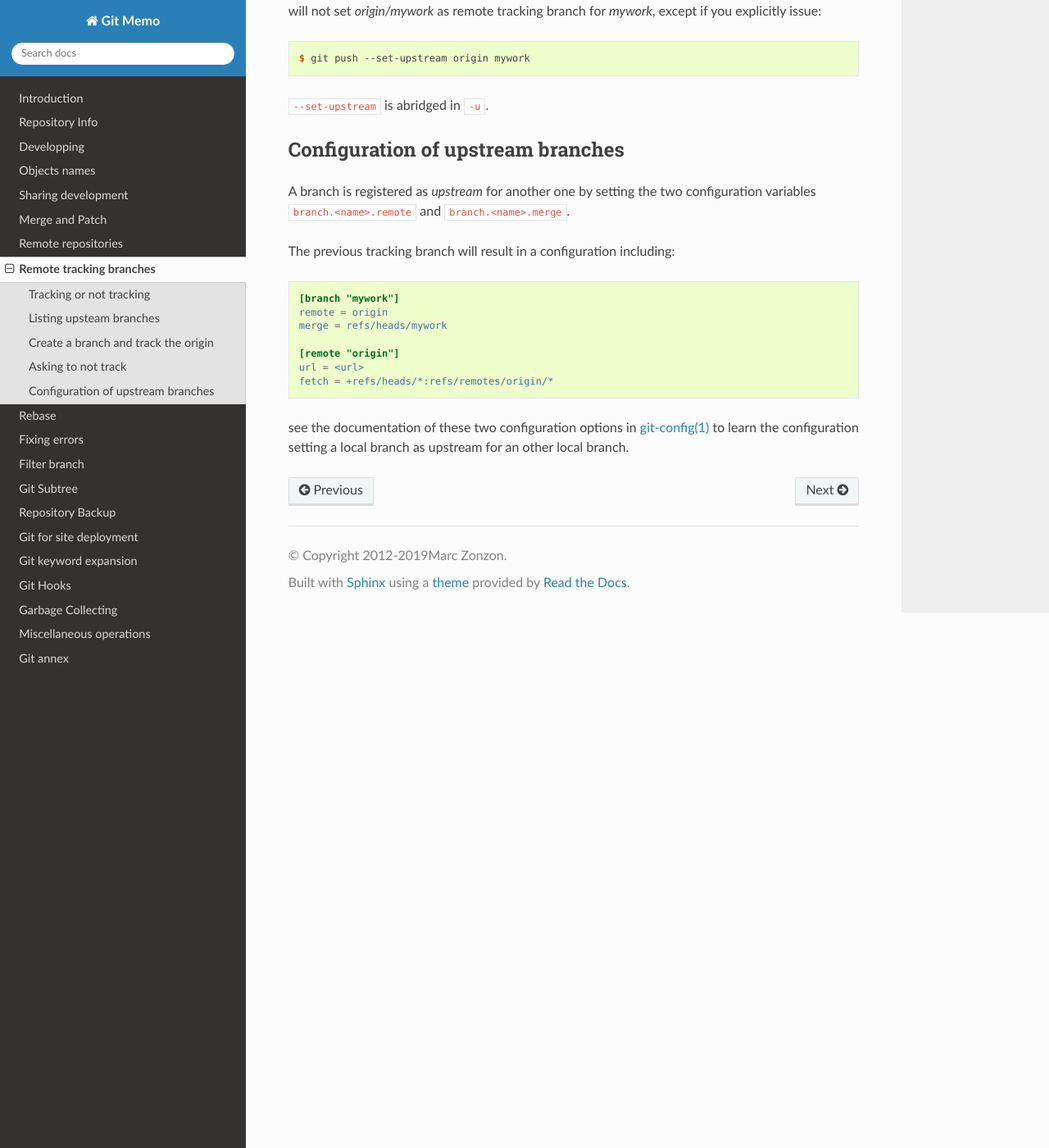
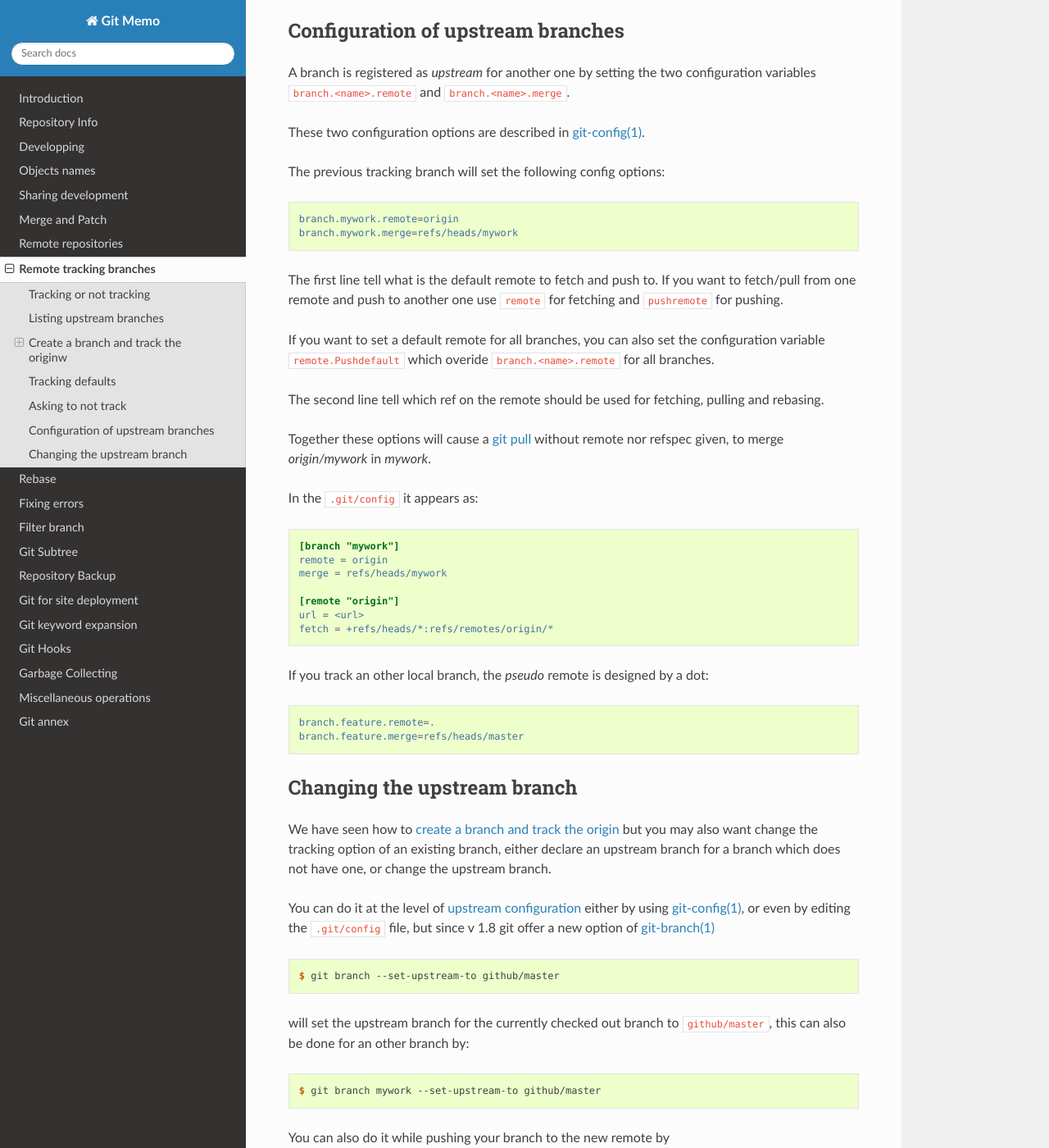
Before and after one commit to marczz/git-memo, a Sphinx documentation site: the page built from source/remote_tracking.rst, in a window 1280 px wide and 1400 px high, scrolled down 3521 px. Shown: the whole window at 82% size. Built offline with Sphinx 7.4.7 and the Read the Docs theme 2.0.0, drawn with Linux system fonts in a browser that asks for light colours; some of the changed text lies outside the part shown.

Commit message:
remote_tracking.rst: reorganized, expanded.

```diff
--- a/source/remote_tracking.rst
+++ b/source/remote_tracking.rst
@@ -1,19 +1,18 @@
 ..  _remote_tracking:
 
-.. index:: !branch
+..  index::
+    branch
+    !single: git;branch
+    pair: remote; tracking
+    pair: upstream; branch
+    pair: branch; track
 
-.. index::
-    !single: git;branch
-
-..  index::
-    remote; tracking
-    pair: upstream; branch
-
+========================
 Remote tracking branches
 ========================
 
 Tracking or not tracking
-------------------------
+========================
 
 When you :ref:`clone a remote repository <remote_clone>` all the
 remote branches are tracked and set as *upstream branch* for
@@ -27,8 +26,8 @@ default value of the global ``branch.autosetupmerge`` configuration flag.
 If you want to override this global setting, you can use the option
 ``--track`` or ``--no-track``.
 
-Listing upsteam branches
-------------------------
+Listing upstream branches
+=========================
 
 To see what are the upstream branches of your branches you can do:
 ::
@@ -50,9 +49,13 @@ To know what branch are tracked by a specific remote *origin*:
 
     $ git remote show origin
 
+..  _create_and_track:
 
-Create a branch and track the origin
-------------------------------------
+Create a branch and track the originw
+=====================================
+
+Example with matching name
+--------------------------
 
 To start a local branch from *origin/mywork* and track the origin,
 you issue::
@@ -108,8 +97,12 @@ or::
 
     $ git checkout -b devel origin/mywork
 
+..  _tracking_defaults:
 
-The default when you create a branch from an other local branch is to not track,
+Tracking defaults
+=================
+The default when creating a branch from a remote is to track the remote, but
+when you create a branch from an other local branch is to not tracked by default.
 
 When you do ::
 
@@ -125,7 +118,7 @@ default value is ``true``.
 
 
 Asking to not track
--------------------
+===================
 
 To start a local branch from *origin/mywork* but not track the origin,
 you issue::
@@ -149,7 +142,8 @@ or::
     $ git checkout -b --track  develop master
 
 
-You can add a tracking of an upstream branch with::
+You can also :ref:`add to any branch a tracking of an upstream branch<set_upstream>`
+::
 
     $ git branch --set-upstream-to=origin/mywork mywork
 
@@ -165,15 +159,46 @@ except if you explicitly issue::
 
 ``--set-upstream`` is abridged in ``-u``.
 
+..  _upstream_config:
+
+..  index::
+    pair: upstream; config
+    single: branch; remote
+    single: branch; merge
+    pair: branch; config
+
 Configuration of upstream branches
-----------------------------------
+==================================
 
 A branch is registered as *upstream* for another one by setting the
 two configuration variables ``branch.<name>.remote`` and
 ``branch.<name>.merge``.
 
-The previous tracking branch will result in a configuration
-including:
+These two configuration options are described in
+:gitdoc:`git-config(1) <git-config.html>`.
+
+The previous tracking branch will set the following config options:
+
+..  code-block:: ini
+
+    branch.mywork.remote=origin
+    branch.mywork.merge=refs/heads/mywork
+
+The first line tell what is the default remote to fetch and push to. If you want to
+fetch/pull from one remote and push to another one use ``remote`` for fetching and
+``pushremote`` for pushing.
+
+If you want to set a default remote for all branches, you can also set the configuration
+variable ``remote.Pushdefault`` which overide ``branch.<name>.remote`` for all branches.
+
+The second line tell which ref on the remote should be used for fetching, pulling and
+rebasing.
+
+Together these options will cause a :gitdoc:`git pull<git-pull.html>` without remote nor
+refspec given, to merge *origin/mywork* in *mywork*.
+
+
+In the ``.git/config`` it appears as:
 
 ..  code-block:: ini
 
@@ -186,13 +211,78 @@ including:
     fetch = +refs/heads/*:refs/remotes/origin/*
 
 
-see the documentation of these two configuration options in
-:gitdoc:`git-config(1) <git-config.html>` to learn the configuration
-setting a local branch as upstream for an other local branch.
+If you track an other local branch, the *pseudo* remote is designed by a dot:
 
-..   source for article
+..  code-block:: ini
 
-    -   [[https://blogs.atlassian.com/2013/07/git-upstreams-forks/][Git Forks And Upstreams- Atlassian Blogs]]
-    -   [[http://alblue.bandlem.com/2011/07/git-tip-of-week-tracking-branches.html][Tracking Branches - AlBlue’s Blog]]
-    -   [[http://ginsys.eu/git-and-github-keeping-a-feature-branch-updated-with-upstream/][Git and Github: keeping a feature branch updated with
-        upstream?]]
+    branch.feature.remote=.
+    branch.feature.merge=refs/heads/master
+
+..  _set_upstream:
+
+Changing the upstream branch
+============================
+
+We have seen how to :ref:`create a branch and track the origin <create_and_track>`
+but you may also want change the tracking option of an existing branch, either declare
+an upstream branch for a branch which does not have one, or change the upstream branch.
+
+You can do it at the level of :ref:`upstream configuration <upstream_config>` either by using
+:gitdoc:`git-config(1) <git-config.html>`, or even by editing the ``.git/config`` file,
+but since v 1.8 git offer a new option of :gitdoc:`git-branch(1) <git-branch.html>`
+
+::
+
+    $ git branch --set-upstream-to github/master
+
+will set the upstream branch for the currently checked out branch to ``github/master``,
+this can also be done for an other branch by:
+
+::
+
+    $ git branch mywork --set-upstream-to github/master
+
+You can also do it while pushing your branch to the new remote by
+
+::
+
+    $ git push --set-upstream github/master
+
+or
+
+::
+
+    $ git push mywork --set-upstream github/master
+
+
+
+This is specially usefull whan you first created a local branch *mywork* and  then
+pushed it to *origin* as::
+
+    $ git push origin mywork
+
+will not set *origin/mywork* as remote tracking branch for *mywork*,
+except if you either explicitly issue::
+
+    $ git push --set-upstream origin mywork
+
+or you later add tracking with:
+::
+
+    $ git branch --set-upstream-to=origin/mywork mywork
+
+``--set-upstream`` (for ``git push``) or ``--set-upstream-to`` (for ``git branch``) are
+both abridged in ``-u``.
+
+If you no longer want any tracking for a branch, you can remove it with:
+::
+
+    $ git branch --unset-upstream <branch>
+
+as usual if the branch name is omitted, it applies to the current checked out branch
+
+..   source for article:
+
+     -   [[http://alblue.bandlem.com/2011/07/git-tip-of-week-tracking-branches.html][Tracking Branches - AlBlue’s Blog]]
+     -   [[http://ginsys.eu/git-and-github-keeping-a-feature-branch-updated-with-upstream/][Git and Github: keeping a feature branch updated with
+         upstream?]]
```
Also changed, not shown: other parts of source/remote_tracking.rst (+2 -16 lines).
